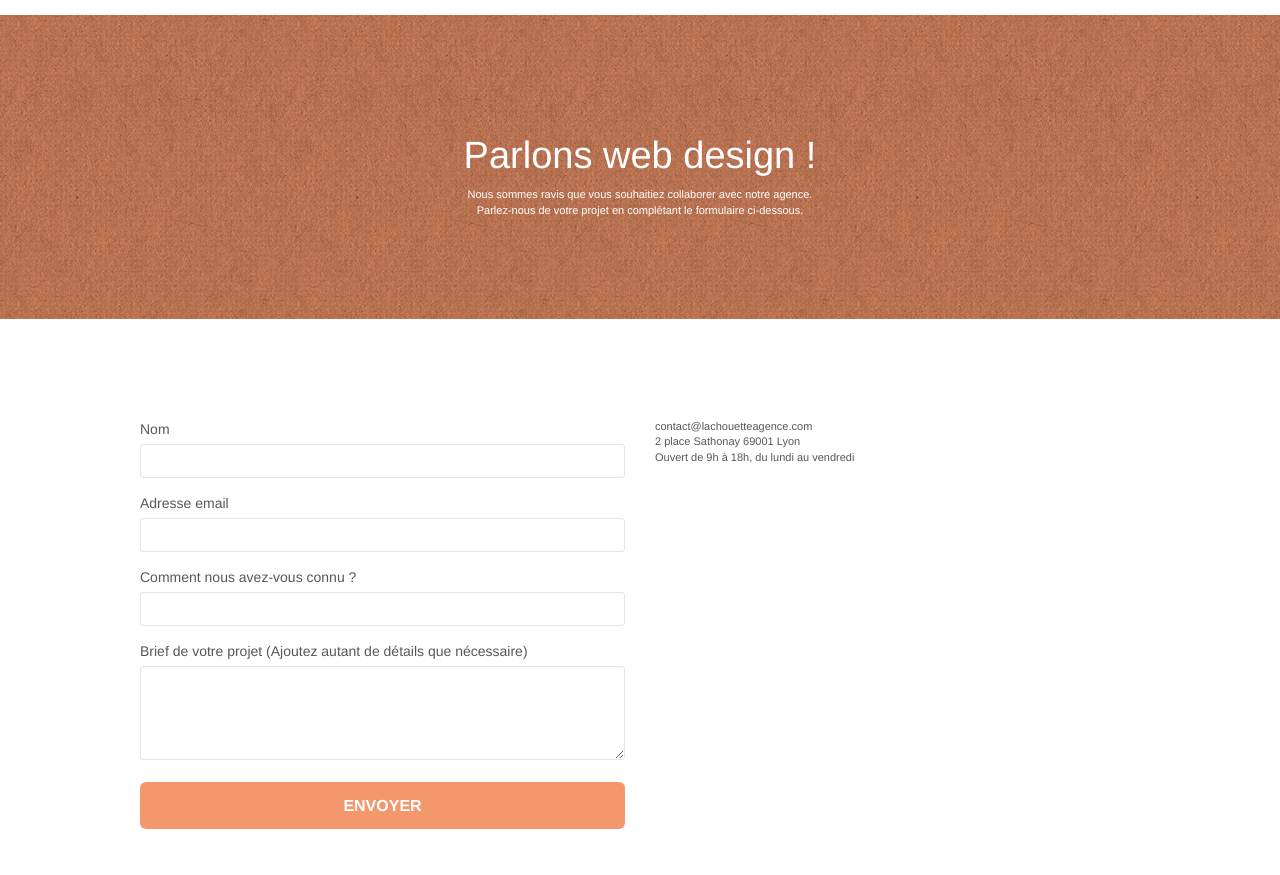
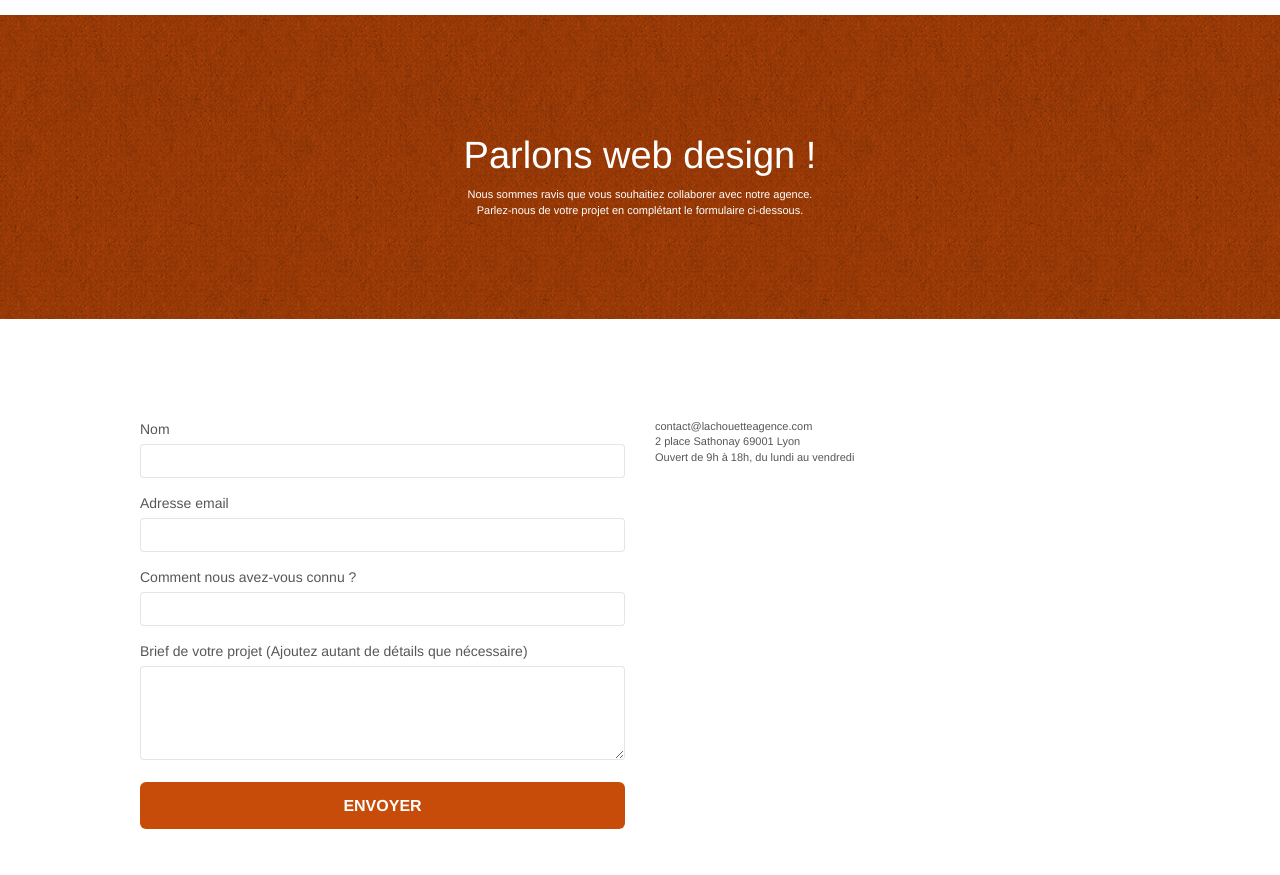
Before and after one commit to Kratoom/FlorianBoche_4_22062021, a plain HTML site: page apres/page2.html in a window 1280 px wide. Shown: the part 77-952 px from the top of the page. Drawn offline with nearby package versions, Linux system fonts and the light colour scheme; files that its build step writes are made by us from their sources; a script that the page names is missing.

Commit message:
modification couleur contraste page2

```diff
--- a/apres/style.css
+++ b/apres/style.css
@@ -771,7 +771,7 @@ h4 {
 }
 
 .bgc-atomic-tangerine {
-    background-color: #F3976C;
+    background-color: #C84C09;
 }
 
 .tc-white {
@@ -779,7 +779,7 @@ h4 {
 }
 
 .btn-atomic-tangerine {
-    background: #F3976C;
+    background: #C84C09;
     color: #FFFFFF!important;
 }
 
@@ -797,7 +797,7 @@ h4 {
 }
 
 .ltc-atomic-tangerine {
-    color: #F3976C!important;
+    color: #C84C09!important;
 }
 
 .ltc-atomic-tangerine:hover {
```
